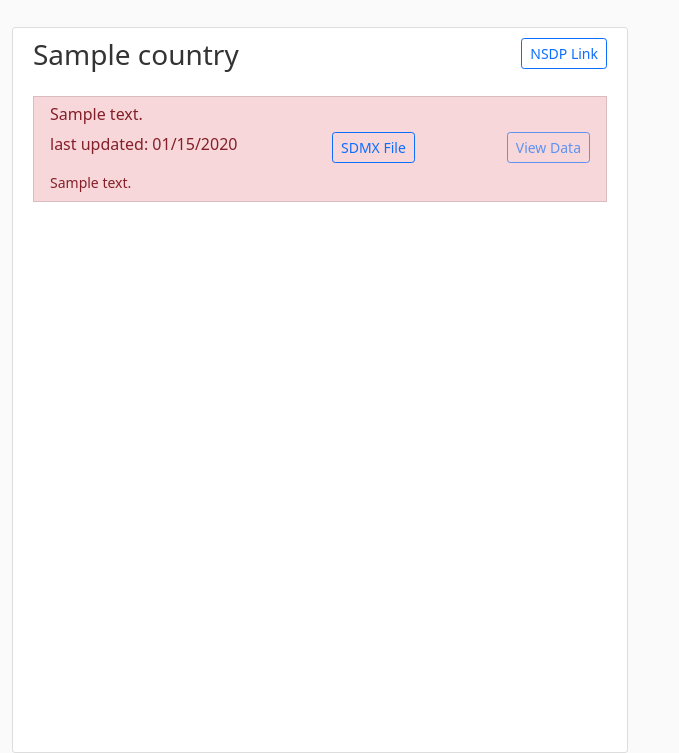
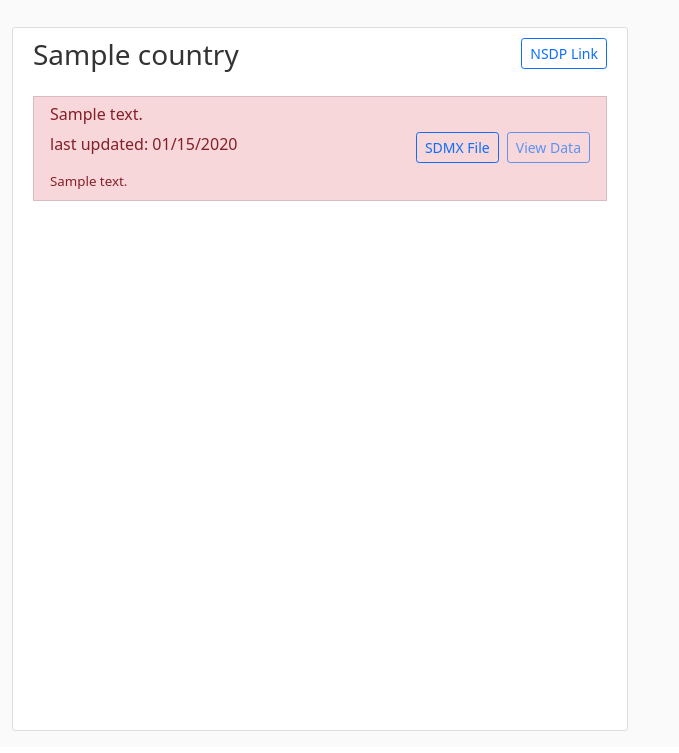
Before and after one commit to aboddie/GlobalDataCommons, a Flask app: page /countryview/000 in a window 1280 px wide. Shown: the part 53-806 px from the top of the page, without its empty margins (0-679 px from the left). After the commit the page ends 784 px from the top, so only its background shows below. Run offline with Flask 2, Linux system fonts and the light colour scheme; tables that the repository leaves empty hold one stand-in row (values such as "Sample post").

Commit message:
fix some off vertical height issues

```diff
--- a/globaldatacommons/static/main.css
+++ b/globaldatacommons/static/main.css
@@ -2,6 +2,7 @@ body {
   background: #fafafa;
   color: #333333;
   margin-top: 5rem;
+  margin-bottom: 1rem;
 }
 
 a {
@@ -30,11 +31,19 @@ a {
   border: 1px solid #dddddd;
   border-radius: 3px;
   padding: 10px 20px;
-  /*margin-bottom: 20px; */
+  height: calc(100vh - 6rem); /*minus body margins*/
+  position: relative;
+}
+
+.error_message {
+  font-size: smaller;
+  word-wrap: break-word;
 }
 
 .scrollbar {
-  height: calc(100vh - 170px);
+  height: 85%; /* Fix Height */
+  width: calc(100% - 40px); /*minus content-section padding*/
+  position: absolute;
   background: #fff;
   overflow-y: auto;
 }
@@ -52,12 +61,10 @@ canvas {
   padding: 0;
   margin: auto;
 	display: block;
-	width: 60%;
-	height: auto;
 }
 
 .scrollbar2 {
-  height: calc(50vh - 145px);
+  height: calc(50vh - 165px); /* Fix Height */
   overflow-y: scroll;
 }
 
@@ -70,8 +77,6 @@ th, td{
 
 .table {
    table-layout: fixed ;
-   /* margin: auto; */
-   /* width: 76.8%;   */
    width: 100%;
 }
 
--- a/globaldatacommons/templates/CountryPages.html
+++ b/globaldatacommons/templates/CountryPages.html
@@ -18,7 +18,7 @@
 				</div>
 				<div class="row">
 					<p class = "col">last updated: {{items.lastupdated.strftime('%m/%d/%Y')}}</p>
-					<div class = "col d-flex justify-content-between">
+					<div class ="col d-grid gap-2 d-md-flex justify-content-md-end"><!--</div>= "col d-flex justify-content-between"> -->
 						<div>
 							<a class="btn btn-outline-primary btn-sm" href="{{items.url}}" role="button" target="_blank" rel="noopener noreferrer">SDMX File</a>
 						</div>
@@ -27,17 +27,27 @@
 						</div>
 					</div>
 				</div>
-				<div class="row"><small>{{items.error_text}}</small></div>
+				<div class="row">
+					<div class="error_message">
+						{{items.error_text}}
+					</div>
+				</div>
 			</ui>
 		{% else %}
 			<ui class="list-group-item list-group-item-light">
 				<div class="row">
-					<h6 class="d-flex justify-content-between">{{items.description}}
-					<span class="badge rounded-pill bg-primary">{{items.series_count}}</span></h6>
+					<div class="col d-flex justify-content-between">
+						<div>
+							<h6>{{items.description}}</h6>
+						</div>
+						<div>
+							<span class="badge rounded-pill bg-primary">{{items.series_count}}</span>
+						</div>
+					</div>
 				</div>
 				<div class="row">
 					<p class = "col">last updated: {{items.lastupdated.strftime('%m/%d/%Y')}}</p>
-					<div class = "col d-flex justify-content-between">
+					<div class ="col d-grid gap-2 d-md-flex justify-content-md-end">
 						<div>
 							<a class="btn btn-outline-primary btn-sm" href="{{items.url}}" role="button" target="_blank" rel="noopener noreferrer">SDMX File</a>
 						</div>
```
Also changed, not shown: globaldatacommons/templates/CountryDomains.html (+4 -5 lines).
